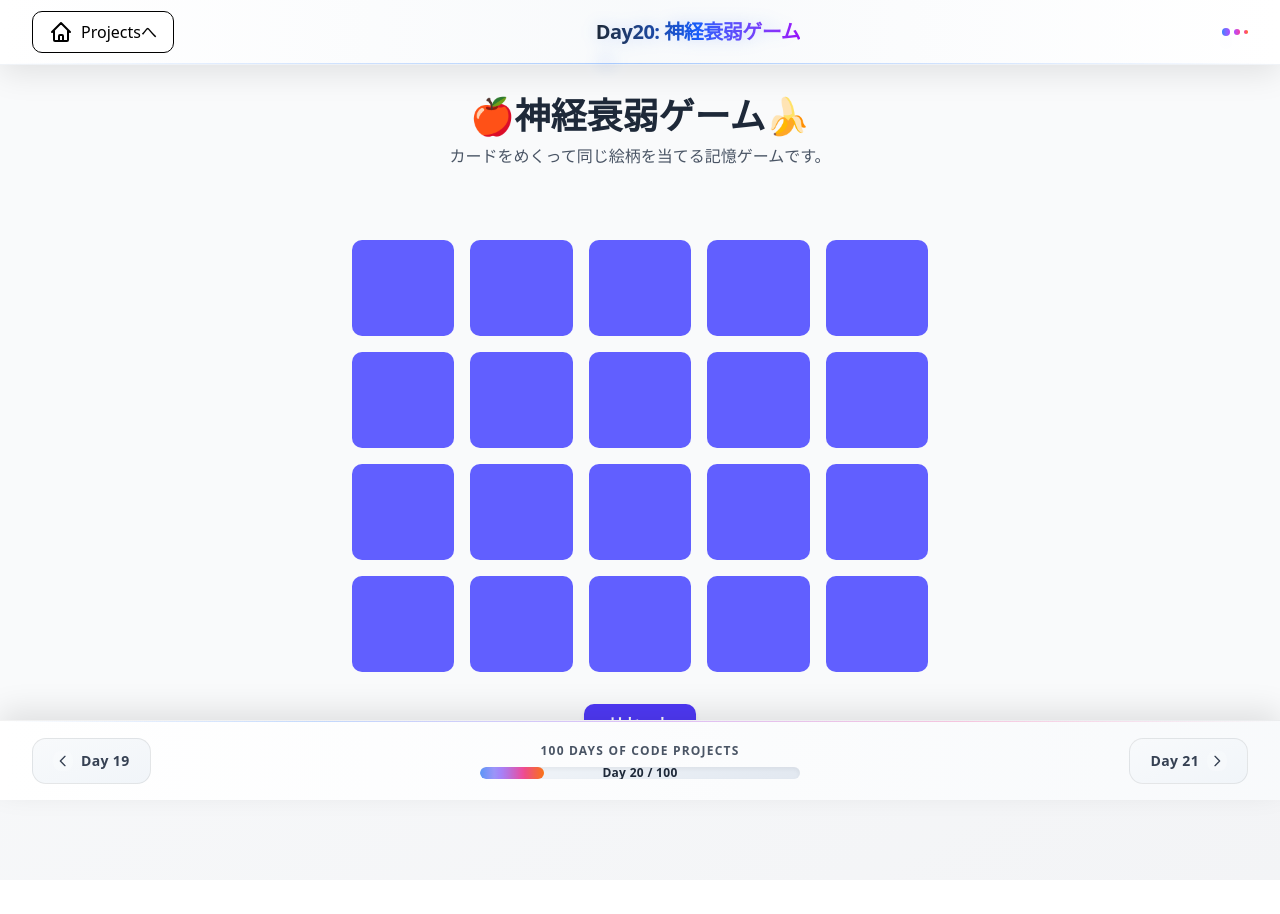
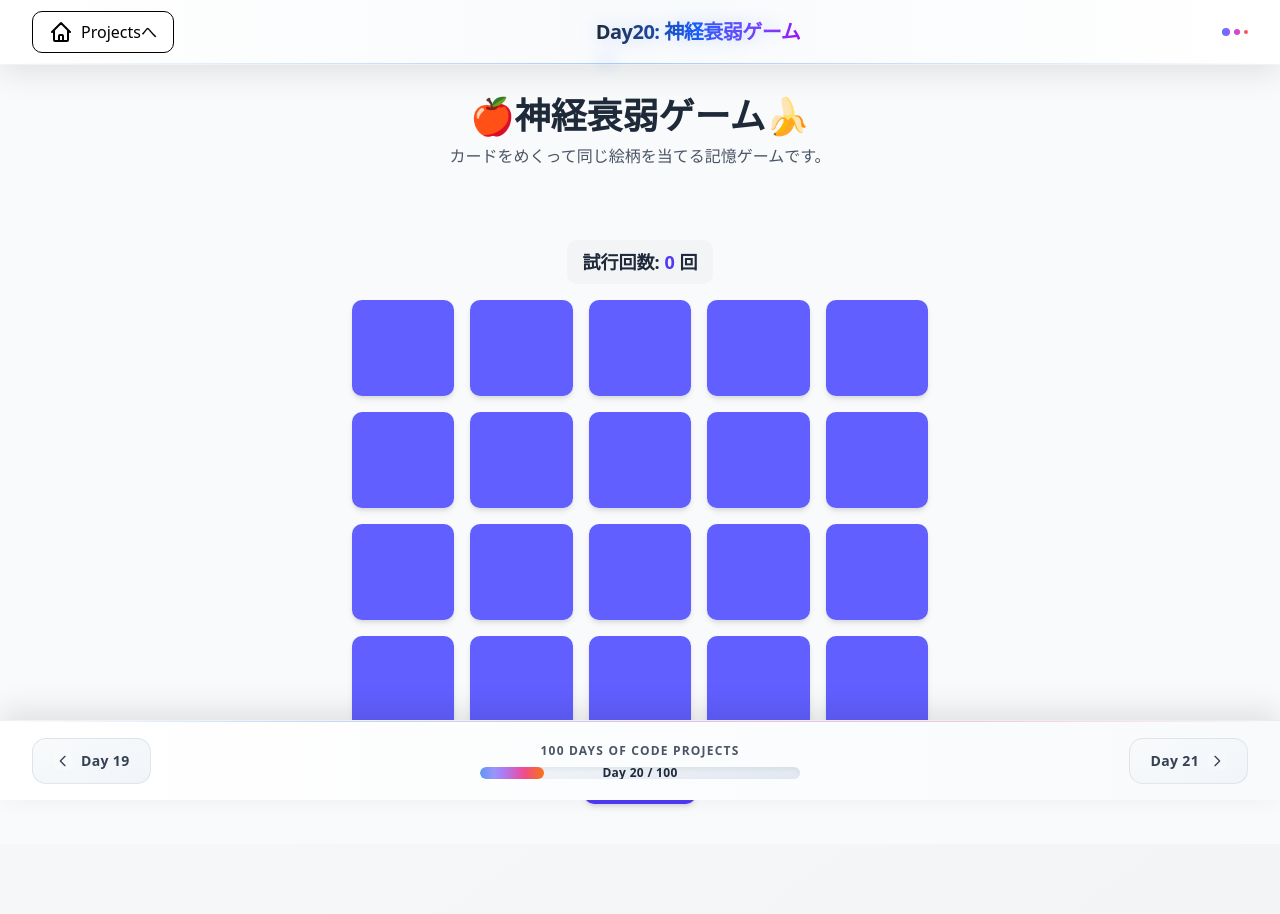
Before and after one commit to atsuki61/100DaysOfCode, a Next.js app: page /day20-memory-game in a window 1280 px wide. Shown: the top 914 px of the page. Before the commit the page ends 880 px from the top, so only its background shows below. Built offline with nearby package versions, Linux system fonts and the light colour scheme.

Commit message:
enhance(day20): カードアニメーション、試行回数カウンター、リッチなクリアメッセージを追加

```diff
--- a/src/app/day20-memory-game/components/Card.tsx
+++ b/src/app/day20-memory-game/components/Card.tsx
@@ -3,36 +3,37 @@ import { Card as CardType } from '../types';
 
 interface CardProps {
   card: CardType;
-  onClick: (id: number) => void; // クリック時にカードのIDを渡す関数
+  onClick: (id: number) => void;
   isChecking: boolean;
 }
 
-const Card: React.FC<CardProps> = ({ card, onClick }) => {
+const Card: React.FC<CardProps> = ({ card, onClick, isChecking }) => {
   const { content, isFlipped, isMatched } = card;
 
   const handleClick = () => {
-    // まだめくられていない、かつマッチしていないカードのみクリック可能
-    if (!isFlipped && !isMatched) {
+    // チェック中でなく、まだめくられていない、かつマッチしていないカードのみクリック可能
+    if (!isChecking && !isFlipped && !isMatched) {
       onClick(card.id);
     }
   };
- // 3D回転アニメーションのための基本的なコンテナ
 
   return (
     <div
+      onClick={handleClick}
       className={`
         w-full h-24 rounded-lg flex items-center justify-center text-4xl cursor-pointer
-      transition-transform duration-300 transform-style-preserve-3d
-      ${isFlipped || isMatched ? 'bg-white rotate-y-180' : 'bg-indigo-500'}
-    `} // w-full:幅100%, h-24:高さ, rounded-lg:角丸, flex items-center justify-center:中央揃え, text-4xl:文字大, cursor-pointer:マウスカーソルがこの要素の上に来たときに指の形（リンクのような）に変わります。
-    onClick={handleClick}
+        text-slate-900 font-bold shadow-md
+        transition-all duration-300 ease-in-out transform
+        ${!isChecking && !isFlipped && !isMatched ? 'hover:scale-105 hover:shadow-lg' : ''}
+        ${isFlipped || isMatched
+          ? 'bg-white scale-105 border-2 border-green-400' // めくれている時は白背景、少し大きく、緑の枠
+          : 'bg-indigo-500 hover:bg-indigo-600'             // 裏向きは藍色、ホバーで少し濃く
+        }
+        ${isMatched ? 'animate-pulse' : ''} // マッチしたカードは点滅
+      `}
     >
-    <div className={`absolute backface-hidden ${isFlipped || isMatched ? '' : 'rotate-y-180'}`}>
-      {content}
-    </div>
-    <div className={`absolute backface-hidden ${isFlipped || isMatched ? 'rotate-y-180' : ''}`}>
-      {/* カードの裏面のデザイン（今は空） */}
-    </div>
+      {/* isFlippedかisMatchedがtrueの時だけ中身を表示 */}
+      {isFlipped || isMatched ? content : ''}
     </div>
   );
 };
--- a/src/app/day20-memory-game/components/MemoryGame.tsx
+++ b/src/app/day20-memory-game/components/MemoryGame.tsx
@@ -33,6 +33,7 @@ const MemoryGame = () => {
   const [flippedCards, setFlippedCards] = useState<number[]>([]);  // 現在めくられているカードのIDを保持するstate（最大2つ）
   const [isChecking, setIsChecking] = useState(false);  // ペアが一致しているかチェック中の状態かを管理するstate
   const [isGameClear, setIsGameClear] = useState(false); // ゲームがクリアしたかどうかを管理するstate
+  const [moves, setMoves] = useState(0); // 試行回数をカウント
 
   // ゲームを初期化する関数
   const initializeGame = () => {
@@ -47,6 +48,7 @@ const MemoryGame = () => {
     setFlippedCards([]);
     setIsChecking(false);
     setIsGameClear(false);
+    setMoves(0); // 試行回数もリセット
   };
 
    // 初回マウント時にゲームを初期化
@@ -56,12 +58,14 @@ const MemoryGame = () => {
 
   // ペア判定ロジック
   useEffect(() => {
-    if (flippedCards.length === 2) { // 2枚のカードがめくられたら判定処理を開始
+    // 2枚のカードがめくられたら判定処理を開始
+    if (flippedCards.length === 2) {
       setIsChecking(true); // チェック状態にする
+      setMoves((prev) => prev + 1); // 2枚目がめくられた時に試行回数を増やす
 
-      const [firstCardId, secondCardId] = flippedCards;//めくられたカードのIDを取得
-      const firstCard = cards.find((c) => c.id === firstCardId);//カードの配列から、めくられたカードのIDに一致するカードを取得
-      const secondCard = cards.find((c) => c.id === secondCardId);//カードの配列から、めくられたカードのIDに一致するカードを取得
+      const [firstCardId, secondCardId] = flippedCards;
+      const firstCard = cards.find((c) => c.id === firstCardId);
+      const secondCard = cards.find((c) => c.id === secondCardId);
 
       // ペアが一致した場合
       if (firstCard && secondCard && firstCard.pairId === secondCard.pairId) {
@@ -119,6 +123,7 @@ const MemoryGame = () => {
         )
       );
       setFlippedCards((prev) => [...prev, clickedId]);
+      // setMoves((prev) => prev + 1); // カードをめくるたびに試行回数を増やす
     };
 
     // ★★★ コンポーネントが画面に表示する内容（JSX）はここから始まります ★★★
@@ -126,10 +131,40 @@ const MemoryGame = () => {
       <div className="text-center">
         {/* ゲームクリアメッセージ */}
         {isGameClear && (
-          <div className="mb-4 p-4 bg-green-200 text-green-800 rounded-lg">
-            <p className="font-bold text-lg">🎉 クリア！おめでとうございます！ 🎉</p>
+          <div className="mb-6 p-6 bg-gradient-to-r from-yellow-400 via-pink-500 to-purple-600 text-white rounded-xl shadow-2xl animate-bounce">
+            <div className="text-center">
+              <div className="text-6xl mb-4 animate-pulse">🎉</div>
+              <h3 className="text-3xl font-bold mb-2 drop-shadow-lg">
+                おめでとうございます！
+              </h3>
+              <p className="text-xl mb-3 font-semibold">
+                ゲームクリア！
+              </p>
+              <div className="bg-white bg-opacity-20 rounded-lg p-3 mb-4">
+                <p className="text-lg font-bold">
+                  試行回数: <span className="text-yellow-200 text-xl">{moves}</span> 回
+                </p>
+                <p className="text-sm mt-1">
+                  {moves <= 10 ? '素晴らしい記憶力です！🏆' :
+                   moves <= 15 ? 'よくできました！👏' :
+                   'お疲れ様でした！💪'}
+                </p>
+              </div>
+              <div className="flex justify-center items-center space-x-2 text-4xl animate-pulse">
+                <span>🌟</span>
+                <span>✨</span>
+                <span>🎊</span>
+                <span>✨</span>
+                <span>🌟</span>
+              </div>
+            </div>
           </div>
         )}
+
+        {/* 試行回数表示 */}
+        <div className="mb-4 text-lg font-bold text-gray-800 bg-gray-100 rounded-lg px-4 py-2 inline-block">
+          試行回数: <span className="text-indigo-600">{moves}</span> 回
+        </div>
 
         {/* ゲーム盤面 */}
         <div
```
Lines whose indentation alone changed are shown as unchanged.
